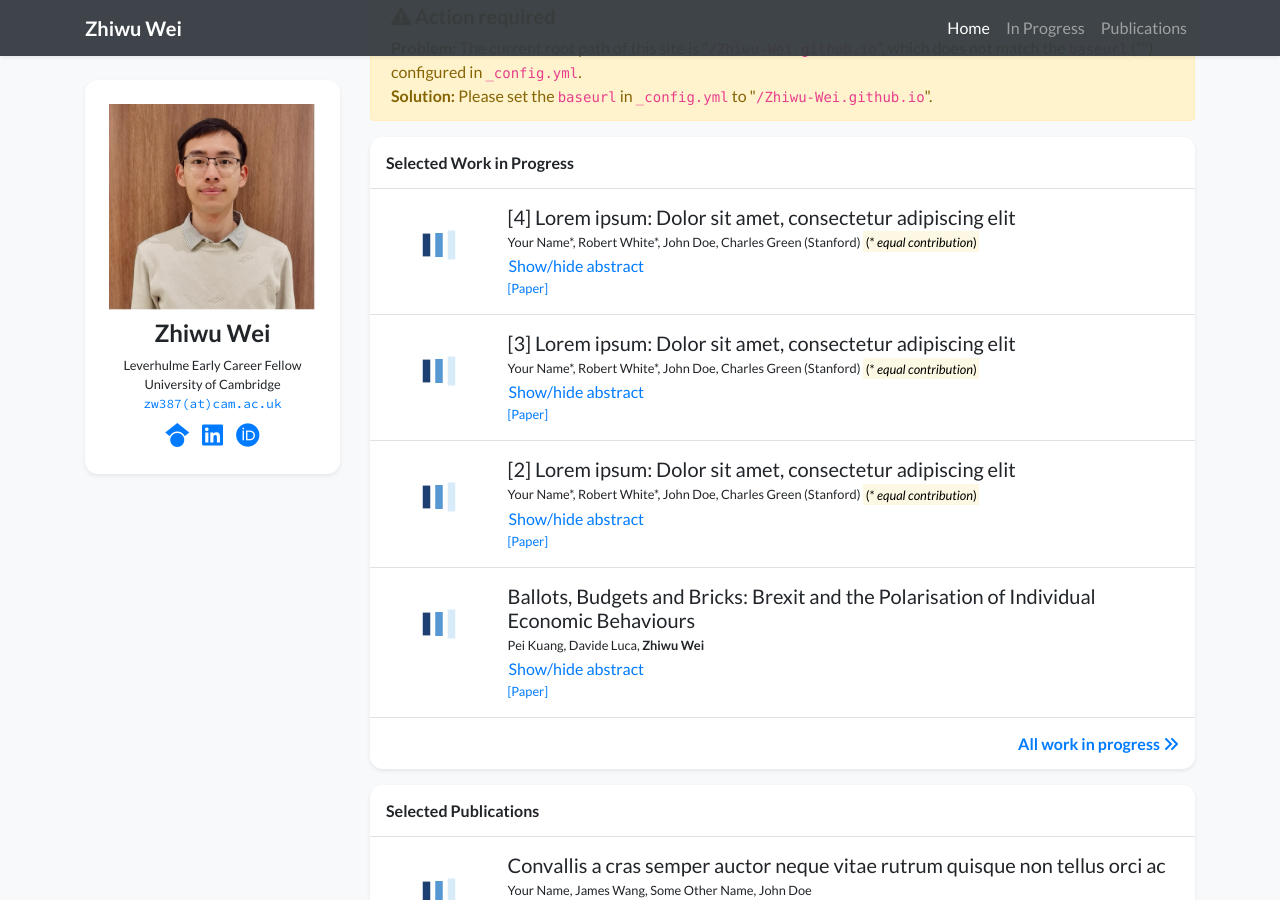
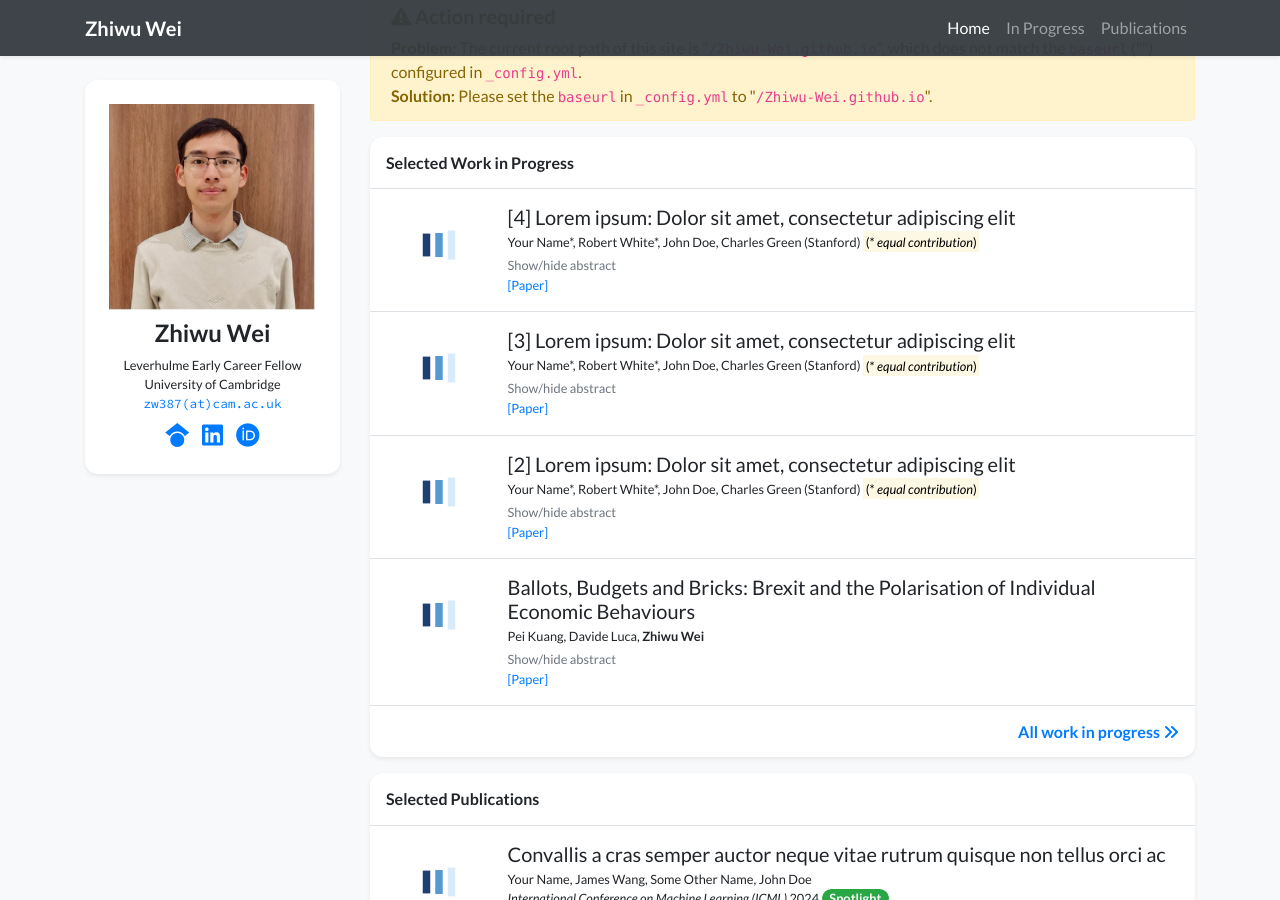
Before and after one commit to Zhiwu-Wei/Zhiwu-Wei.github.io, a Jekyll site: the page built from index.html, in a window 1280 px wide and 900 px high, scrolled down 883 px. Built offline with Jekyll 4.4.1, drawn with Linux system fonts in a browser that asks for light colours; nearby versions of some CDN libraries; a style sheet for code colours, icons or effects is not loaded.

Commit message:
Update project_item.html

```diff
--- a/_includes/widgets/project_item.html
+++ b/_includes/widgets/project_item.html
@@ -27,9 +27,11 @@
       {% endif %}
 
       {% if item.abstract %}
-        <button class="btn btn-link p-0 small" onclick="this.nextElementSibling.classList.toggle('d-none')">
+        <a href="javascript:void(0);"
+           class="small text-muted abstract-links"
+           onclick="this.nextElementSibling.classList.toggle('d-none')">
           Show/hide abstract
-        </button>
+        </a>
         <p class="mt-1 mb-1 small text-muted d-none">{{ item.abstract }}</p>
       {% endif %}
 
@@ -70,9 +72,11 @@
         {% endif %}
 
         {% if item.abstract %}
-          <button class="btn btn-link p-0 small" onclick="this.nextElementSibling.classList.toggle('d-none')">
+          <a href="javascript:void(0);"
+             class="small text-muted abstract-links"
+             onclick="this.nextElementSibling.classList.toggle('d-none')">
             Show/hide abstract
-          </button>
+          </a>
           <p class="mt-1 mb-1 small text-muted d-none">{{ item.abstract }}</p>
         {% endif %}
 
```
